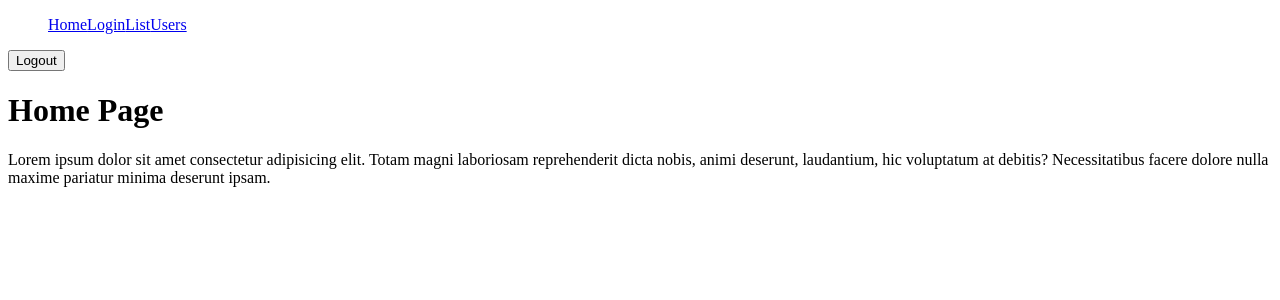
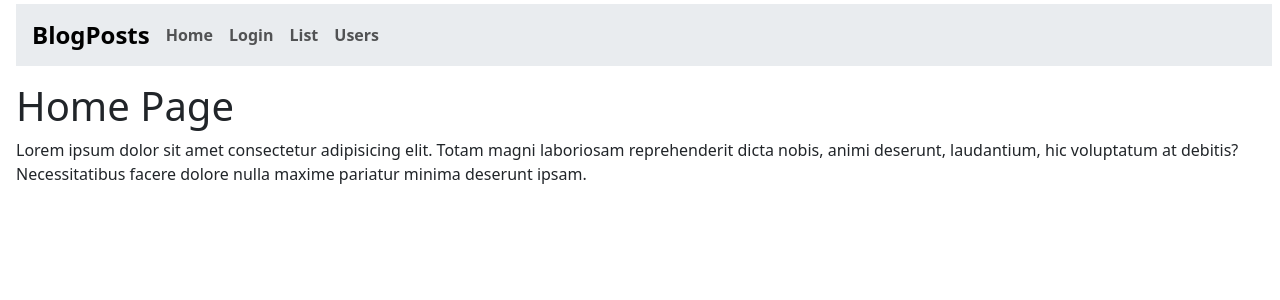
Before and after one commit to andresanni/bloglist-frontend, a React (Vite) app: page / in a window 1280 px wide. Shown: the top 300 px of the page. Built offline with nearby package versions, Linux system fonts and the light colour scheme.

Commit message:
Incorporamos bootstrap y le dimos estilos a la barra de navegacion

```diff
--- a/package.json
+++ b/package.json
@@ -13,7 +13,9 @@
   "dependencies": {
     "@tanstack/react-query": "^5.45.0",
     "axios": "^1.4.0",
+    "bootstrap": "^5.3.3",
     "react": "^18.2.0",
+    "react-bootstrap": "^2.10.3",
     "react-dom": "^18.2.0",
     "react-router-dom": "^6.23.1",
     "styled-components": "^6.1.11"
--- a/src/App.jsx
+++ b/src/App.jsx
@@ -8,10 +8,12 @@ import { Route, Routes } from "react-router-dom";
 import NavBar from "./components/NavBar";
 import HomePage from "./components/HomePage";
 import BlogDetails from "./components/BlogDetails";
+import 'bootstrap/dist/css/bootstrap.min.css';
+import { Container } from "react-bootstrap";
 
 const App = () => {
   return (
-    <>
+    <Container fluid className="m-1">
       <NavBar />
       <Message />
 
@@ -24,7 +26,7 @@ const App = () => {
         <Route path="/users/:id" element={<User />} />
         <Route path="/blogs/:id" element={<BlogDetails />} />
       </Routes>
-    </>
+    </Container>
   );
 };
 
--- a/src/components/NavBar.jsx
+++ b/src/components/NavBar.jsx
@@ -1,6 +1,7 @@
 import { Link } from "react-router-dom";
 import { useAuth } from "../context/AuthContext";
 import { useNotification } from "../context/NotificationContext";
+import { Navbar, Container, Nav, Button } from "react-bootstrap";
 
 const NavBar = () => {
   const { user, logout } = useAuth();
@@ -12,24 +13,45 @@ const NavBar = () => {
   };
 
   return (
-    <nav>
-      <ul>
-        <Link to="/">Home</Link>
-        {user.username ? (
-          <Link to="/create">Create</Link>
-        ) : (
-          <Link to="/login">Login</Link>
-        )}
-        <Link to="/list">List</Link>
-        <Link to="/users">Users</Link>
-      </ul>
-      {user && (
-        <div>
-          <button onClick={handleLogout}>Logout</button>
-          {user.username}
-        </div>
-      )}
-    </nav>
+    <>
+      <Navbar expand="lg" className="bg-body-secondary">
+        <Container fluid>
+          <Navbar.Brand className="fs-4 fw-bold ms-1 me-2">BlogPosts</Navbar.Brand>
+          <Navbar.Toggle aria-controls="basic-navbar-nav" />
+          <Navbar.Collapse id="basic-navbar-nav">
+            <Nav className="me-auto">
+              <Nav.Link as={Link} to="/" className= "fs-6 fw-bold">
+                Home
+              </Nav.Link>
+              {user.username ? (
+                <Nav.Link as={Link} to="/create" className= "fs-6 fw-bold">
+                  Create
+                </Nav.Link>
+              ) : (
+                <Nav.Link as={Link} to="/login" className= "fs-6 fw-bold">
+                  Login
+                </Nav.Link>
+              )}
+              <Nav.Link as={Link} to="/list" className= "fs-6 fw-bold">
+                List
+              </Nav.Link>
+              <Nav.Link as={Link} to="/users" className= "fs-6 fw-bold">
+                Users
+              </Nav.Link>
+              </Nav>
+
+              {user.username && (
+                <Nav className=" ms-auto d-flex align-items-center ms-auto">
+                  <Nav.Link as={Button} variant="secondary" onClick={handleLogout} className="me-3">Logout</Nav.Link>
+                  <span>{user.username}</span>
+                </Nav>
+              )}
+
+          </Navbar.Collapse>
+        </Container>
+      </Navbar>
+
+    </>
   );
 };
 
```
Also changed, not shown: src/components/NewCommentForm.jsx (+5 -4 lines), 1 other file (tests, documents, lock files or other folders).
